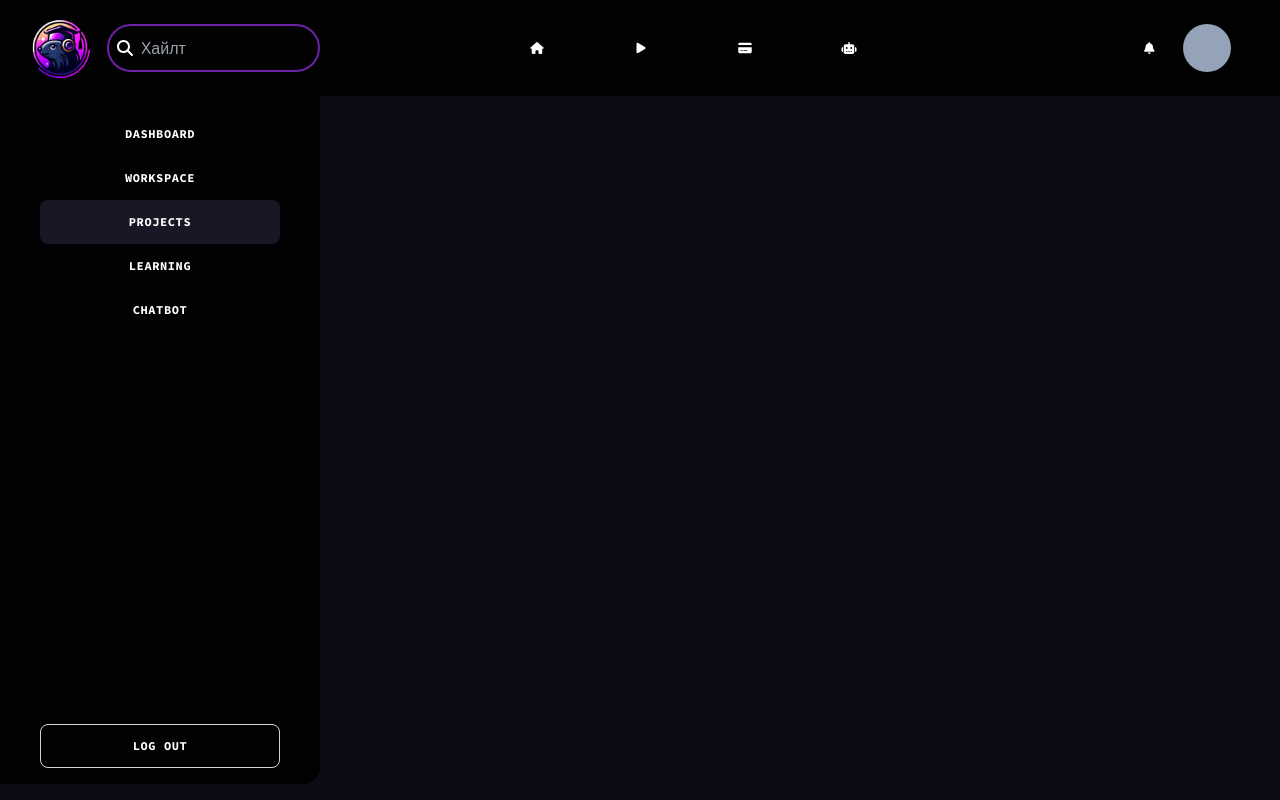
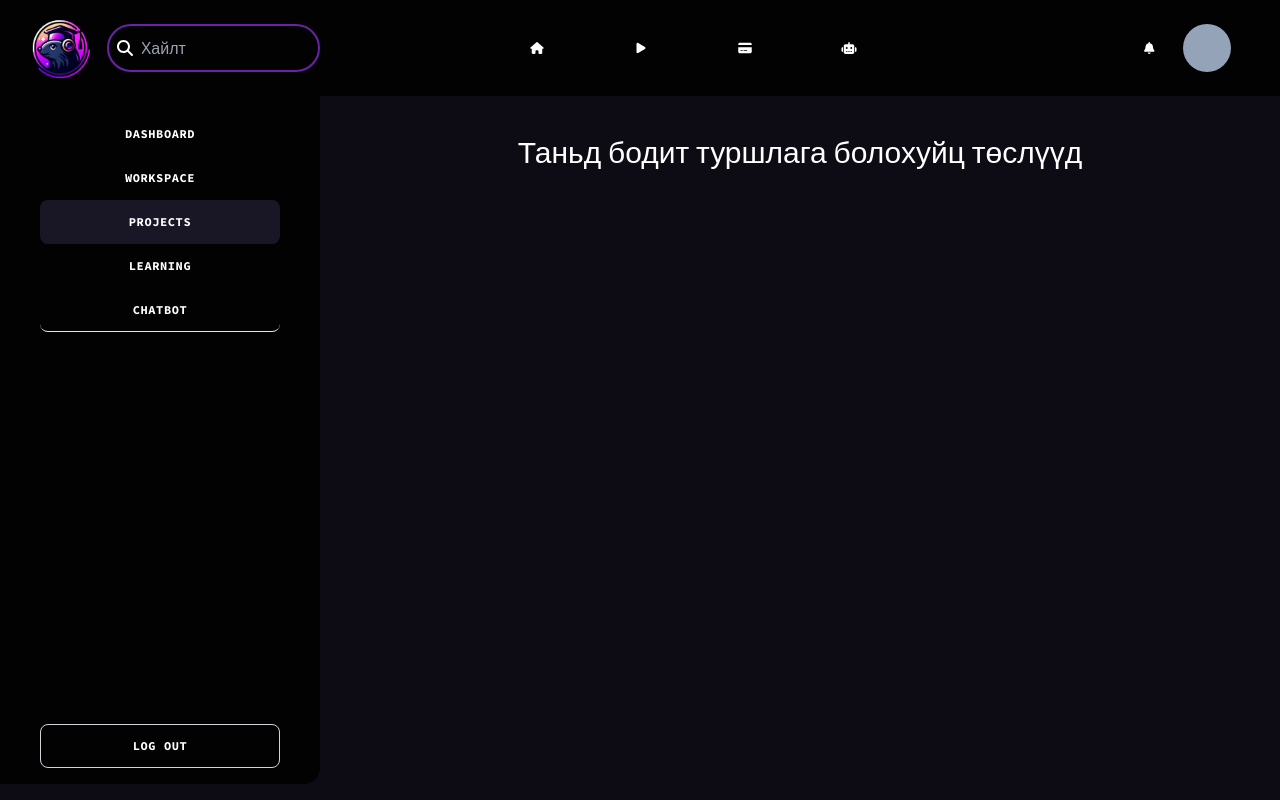
Before and after one commit to brainGP/Miners, a React (Vite) app: page /projects in a window 1280 px wide. Built offline with nearby package versions, Linux system fonts and the light colour scheme.

Commit message:
sodovhurhirah

```diff
--- a/src/components/chatbot.jsx
+++ b/src/components/chatbot.jsx
@@ -57,7 +57,7 @@ export default function User() {
             <Button className="w-full h-1/5 rounded-lg" href="/workspace">workspace</Button>
             <Button className="w-full h-1/5 rounded-lg" href="/projects">projects</Button>
             <Button className="w-full h-1/5 rounded-lg" href="/learning">learning</Button>
-            <Button className="w-full h-1/5 bg-[#191726] rounded-lg" href="/chatbot">chatbot</Button>
+            <Button className="w-full h-1/5 bg-[#191726] border-b-1 rounded-lg" href="/chatbot">chatbot</Button>
           </div>
           <Button className="w-10/12 h-10 border border-gray-300 rounded-lg flex items-center justify-center" href="/login">
             Log out
--- a/src/components/learning.jsx
+++ b/src/components/learning.jsx
@@ -57,7 +57,7 @@ export default function User() {
             <Button className="w-full h-1/5 rounded-lg" href="/workspace">workspace</Button>
             <Button className="w-full h-1/5 rounded-lg" href="/projects">projects</Button>
             <Button className="w-full h-1/5 bg-[#191726] rounded-lg" href="/learning">learning</Button>
-            <Button className="w-full h-1/5 rounded-lg" href="/chatbot">chatbot</Button>
+            <Button className="w-full h-1/5 rounded-lg border-b-1" href="/chatbot">chatbot</Button>
           </div>
           <Button className="w-10/12 h-10 border border-gray-300 rounded-lg flex items-center justify-center" href="/login">
             Log out
--- a/src/components/projects.jsx
+++ b/src/components/projects.jsx
@@ -1,4 +1,4 @@
-import React from "react";
+// import React from "react";
 import { mole1 } from "../assets";
 import Button from "./Button";
 import {
@@ -57,13 +57,15 @@ export default function User() {
             <Button className="w-full h-1/5 rounded-lg" href="/workspace">workspace</Button>
             <Button className="w-full h-1/5 bg-[#191726] rounded-lg" href="/projects">projects</Button>
             <Button className="w-full h-1/5 rounded-lg" href="/learning">learning</Button>
-            <Button className="w-full h-1/5 rounded-lg" href="/chatbot">chatbot</Button>
+            <Button className="w-full h-1/5 rounded-lg border-b-1" href="/chatbot">chatbot</Button>
           </div>
           <Button className="w-10/12 h-10 border border-gray-300 rounded-lg flex items-center justify-center" href="/login">
             Log out
           </Button>
         </div>
-        <div className="w-3/4 h-full "></div>
+        <div className="w-3/4 h-full">
+            <div className="h-1/6 w-full text-3xl flex justify-center items-center">Таньд бодит туршлага болохуйц төслүүд</div>
+        </div>
       </div>
     </div>
   );
--- a/src/components/user.jsx
+++ b/src/components/user.jsx
@@ -1,4 +1,4 @@
-import React from "react";
+// import React from "react";
 import { mole1 } from "../assets";
 import Button from "./Button";
 import {
@@ -57,7 +57,7 @@ export default function User() {
             <Button className="w-full h-1/5 rounded-lg" href="/workspace">workspace</Button>
             <Button className="w-full h-1/5 rounded-lg" href="/projects">projects</Button>
             <Button className="w-full h-1/5 rounded-lg" href="/learning">learning</Button>
-            <Button className="w-full h-1/5 rounded-lg" href="/chatbot">chatbot</Button>
+            <Button className="w-full h-1/5 rounded-lg border-b-1" href="/chatbot">chatbot</Button>
           </div>
           <Button className="w-10/12 h-10 border border-gray-300 rounded-lg flex items-center justify-center" href="/login">
             Log out
--- a/src/components/workspace.jsx
+++ b/src/components/workspace.jsx
@@ -57,7 +57,7 @@ export default function User() {
             <Button className="w-full h-1/5 bg-[#191726] rounded-lg" href="/workspace">workspace</Button>
             <Button className="w-full h-1/5 rounded-lg" href="/projects">projects</Button>
             <Button className="w-full h-1/5 rounded-lg" href="/learning">learning</Button>
-            <Button className="w-full h-1/5 rounded-lg" href="/chatbot">chatbot</Button>
+            <Button className="w-full h-1/5 rounded-lg border-b-1" href="/chatbot">chatbot</Button>
           </div>
           <Button className="w-10/12 h-10 border border-gray-300 rounded-lg flex items-center justify-center" href="/login">
             Log out
```
